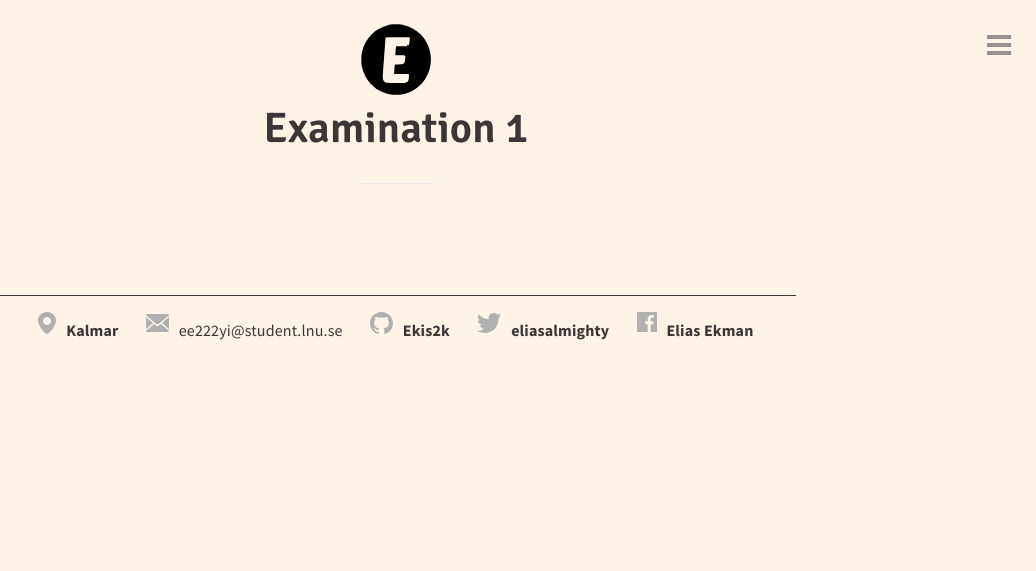
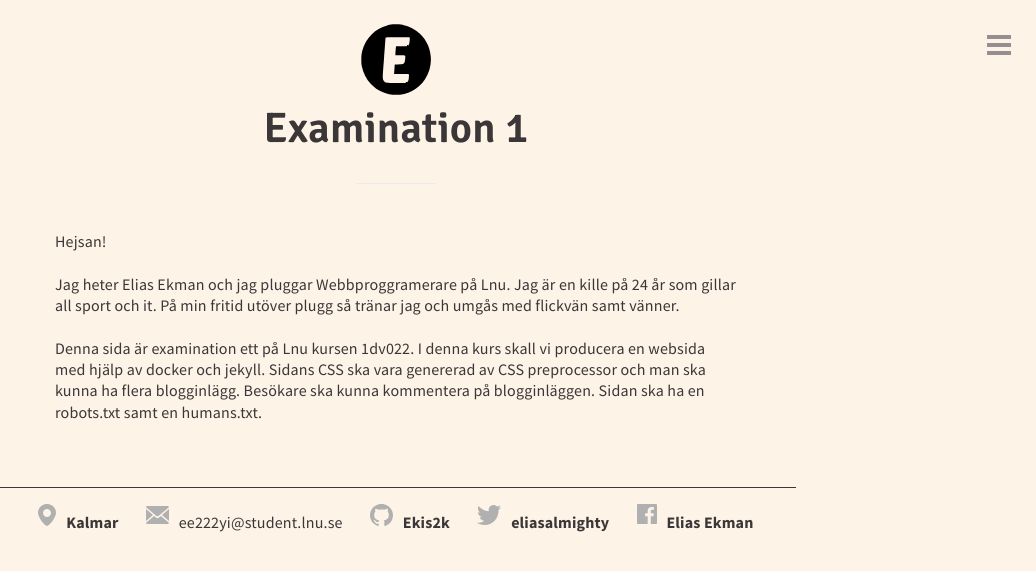
Before and after one commit to Ekis2k/Ekis2k.github.io, a Jekyll site: the page built from about.md, in a window 1280 px wide. Shown: the top 571 px of the page, without its empty margins (244-1280 px from the left). Built offline with Jekyll 4.4.1, drawn with Linux system fonts in a browser that asks for light colours.

Commit message:
updating aboutpage

```diff
--- a/_includes/menu.html
+++ b/_includes/menu.html
@@ -1,6 +1,6 @@
 <nav {% if site.reverse == true %}id="nav-left"{% else %}id="nav"{% endif %}>
 	<div id="nav-list">
-		<a href="{{ site.baseurl }}">Home</a>
+		<a href="{{ site.baseurl }}">Blog</a>
 
 		<!-- Nav pages -->
 	  {% for page in site.pages %}
--- a/about.md
+++ b/about.md
@@ -3,3 +3,9 @@ layout: page
 title: About
 permalink: /about/
 ---
+
+Hejsan!
+
+Jag heter Elias Ekman och jag pluggar Webbproggramerare på Lnu. Jag är en kille på 24 år som gillar all sport och it. På min fritid utöver plugg så tränar jag och umgås med flickvän samt vänner.
+
+Denna sida är examination ett på Lnu kursen 1dv022. I denna kurs skall vi producera en websida med hjälp av docker och jekyll. Sidans CSS ska vara genererad av CSS preprocessor och man ska kunna ha flera blogginlägg. Besökare ska kunna kommentera på blogginläggen. Sidan ska ha en robots.txt samt en humans.txt.
```
